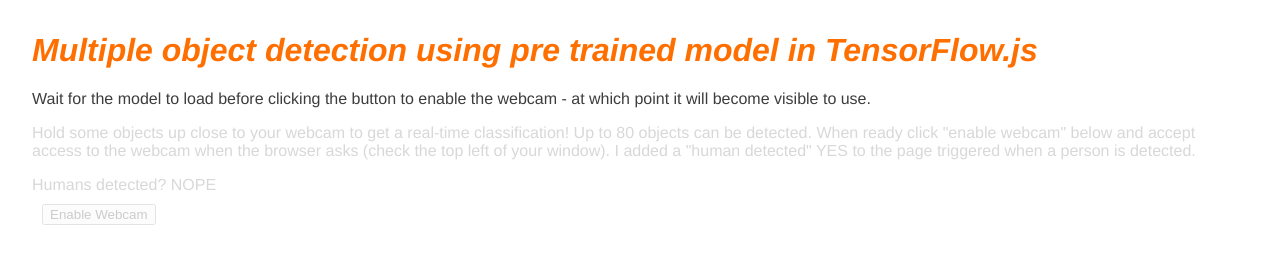
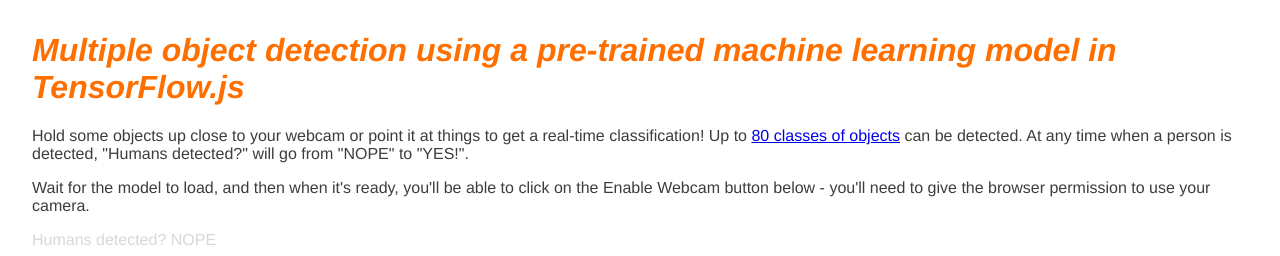
Before and after one commit to johancodes/detecting-objects-tfjs-cocossd, a plain HTML site: page index.html in a window 1280 px wide. Shown: the top 256 px of the page. Drawn offline with Linux system fonts and the light colour scheme; a script that the page names is missing.

Commit message:
updated script

```diff
--- a/index.html
+++ b/index.html
@@ -4,7 +4,7 @@
 
 <head>
 
-<title>Multiple object detection using pre trained model in TensorFlow.js</title>
+<title>Multiple object detection using a pre-trained model in TensorFlow.js</title>
 
 <meta charset="utf-8">
 
@@ -15,13 +15,13 @@
 
 <body>
 
-<h1>Multiple object detection using pre trained model in TensorFlow.js</h1>
+<h1>Multiple object detection using a pre-trained machine learning model in TensorFlow.js</h1>
 
-<p>Wait for the model to load before clicking the button to enable the webcam - at which point it will become visible to use.</p>
+<p>Hold some objects up close to your webcam or point it at things to get a real-time classification! Up to <a href="https://github.com/tensorflow/tfjs-models/blob/master/coco-ssd/src/classes.ts" target="_blank">80 classes of objects</a> can be detected. At any time when a person is detected, "Humans detected?" will go from "NOPE" to "YES!".</p>
+
+<p>Wait for the model to load, and then when it's ready, you'll be able to click on the Enable Webcam button below - you'll need to give the browser permission to use your camera.</p>
 
 <section id="demos" class="invisible">
-
-<p>Hold some objects up close to your webcam to get a real-time classification! Up to 80 objects can be detected. When ready click "enable webcam" below and accept access to the webcam when the browser asks (check the top left of your window). I added a "human detected" YES to the page triggered when a person is detected.</p>
 
 <p style="display: inline">Humans detected?</p> <p id="humanDetect" style="display: inline"> NOPE </p>
 
```
